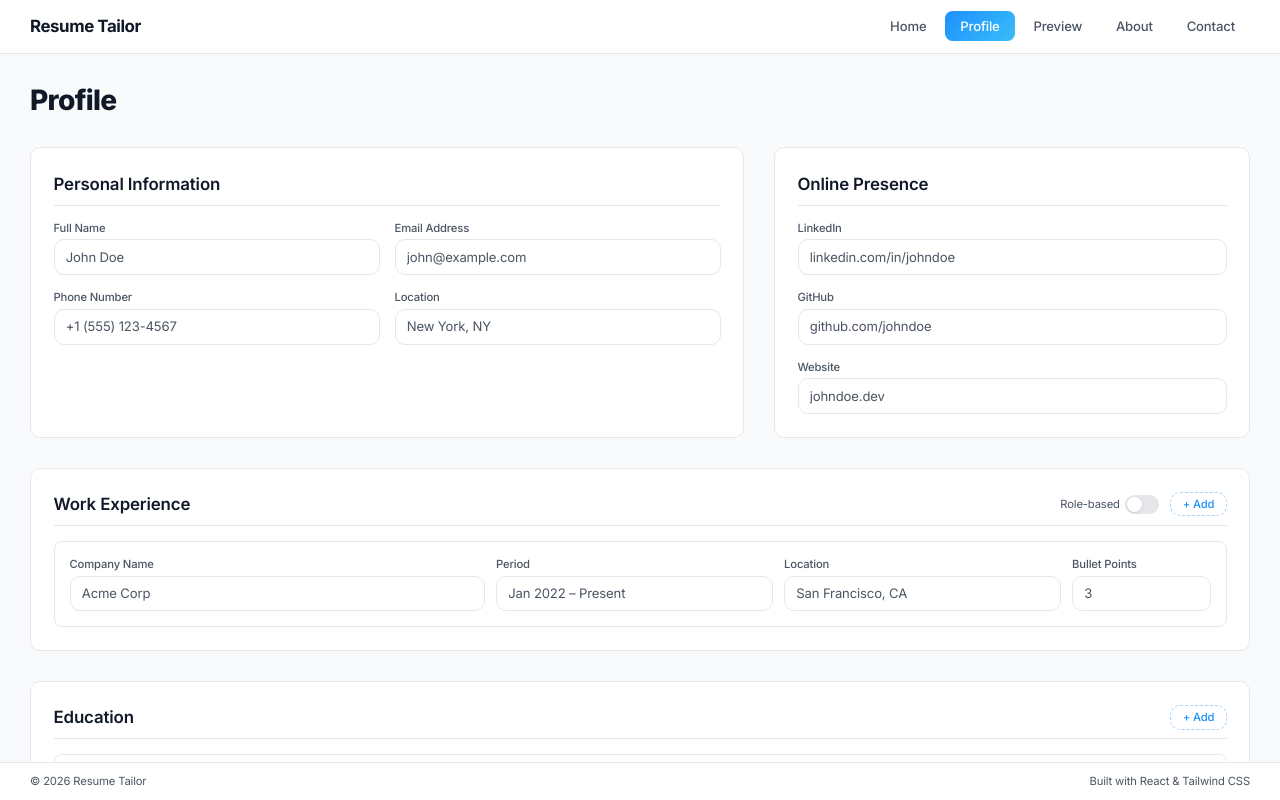
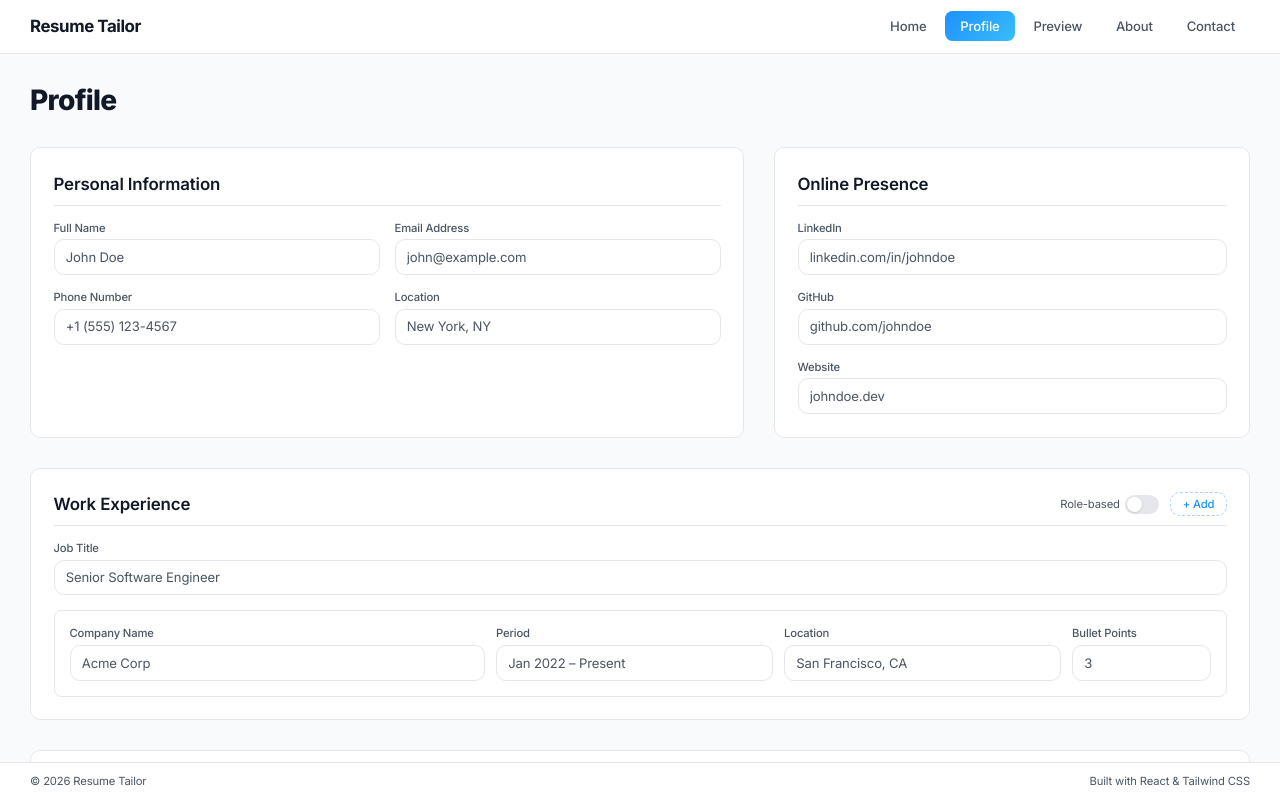
Before and after one commit to akira924/resume-tailor-3, a React (Vite) app: page / in a window 1280 px wide. Both pictures are taken after a click on the button "Profile". Built offline with nearby package versions, Linux system fonts and the light colour scheme.

Commit message:
Added role-based job title/seniority input field for proper AI work

```diff
--- a/src/pages/Profile.tsx
+++ b/src/pages/Profile.tsx
@@ -29,6 +29,7 @@ interface ProfileData {
   gitHub: string
   website: string
   roleBasedJobTitle: boolean
+  seniority: string
   workExperiences: WorkExperience[]
   educations: Education[]
   certifications: Certification[]
@@ -47,6 +48,7 @@ const DEFAULT_PROFILE: ProfileData = {
   gitHub: '',
   website: '',
   roleBasedJobTitle: false,
+  seniority: '',
   workExperiences: [{ ...emptyWork }],
   educations: [{ ...emptyEdu }],
   certifications: [{ ...emptyCert }],
@@ -96,7 +98,7 @@ function AddButton({ onClick, children }: { onClick: () => void; children: React
 export default function Profile() {
   const [profile, setProfile] = useLocalStorage<ProfileData>('resume-tailor:profile', DEFAULT_PROFILE)
 
-  const { fullName, email, phone, location, linkedIn, gitHub, website, roleBasedJobTitle, workExperiences, educations, certifications } = profile
+  const { fullName, email, phone, location, linkedIn, gitHub, website, roleBasedJobTitle, seniority, workExperiences, educations, certifications } = profile
 
   const set = <K extends keyof ProfileData>(key: K, val: ProfileData[K]) =>
     setProfile(prev => ({ ...prev, [key]: val }))
@@ -179,6 +181,16 @@ export default function Profile() {
             <AddButton onClick={() => set('workExperiences', [...workExperiences, { ...emptyWork }])}>+ Add</AddButton>
           </div>
         }>Work Experience</SectionHeading>
+        <div className="mb-4">
+          <label className={labelClass}>{roleBasedJobTitle ? 'Seniority Level' : 'Job Title'}</label>
+          <input
+            type="text"
+            className={inputClass}
+            placeholder={roleBasedJobTitle ? 'Senior level with over 11 years of experience' : 'Senior Software Engineer'}
+            value={seniority}
+            onChange={e => set('seniority', e.target.value)}
+          />
+        </div>
         <div className="space-y-4">
           {workExperiences.map((work, i) => (
             <div key={i} className="relative rounded-lg border border-[var(--border)] p-4">
```
